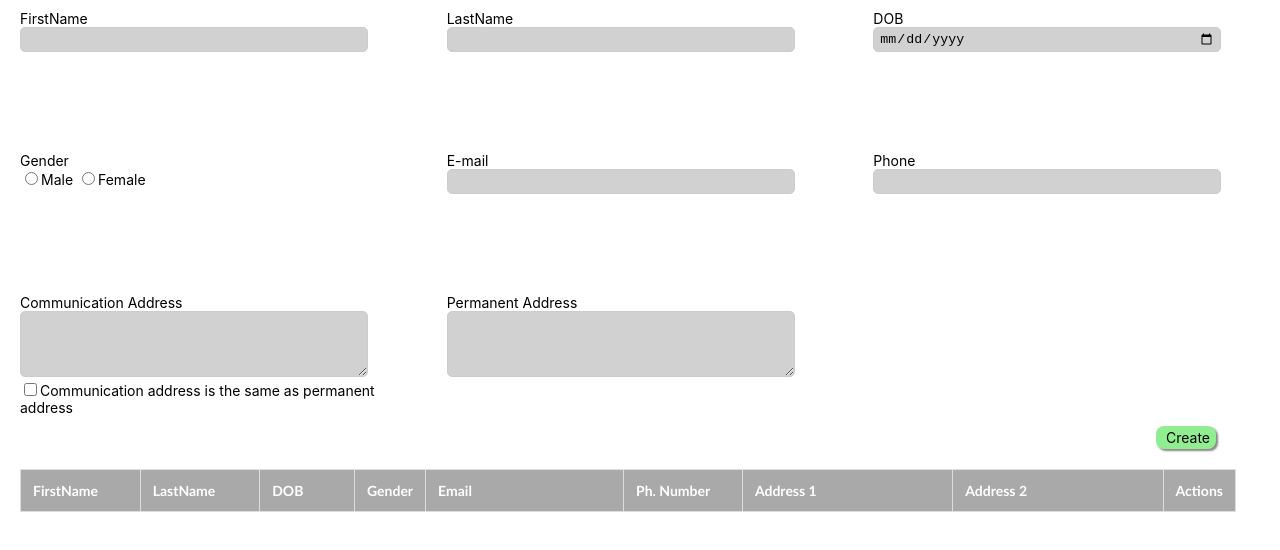
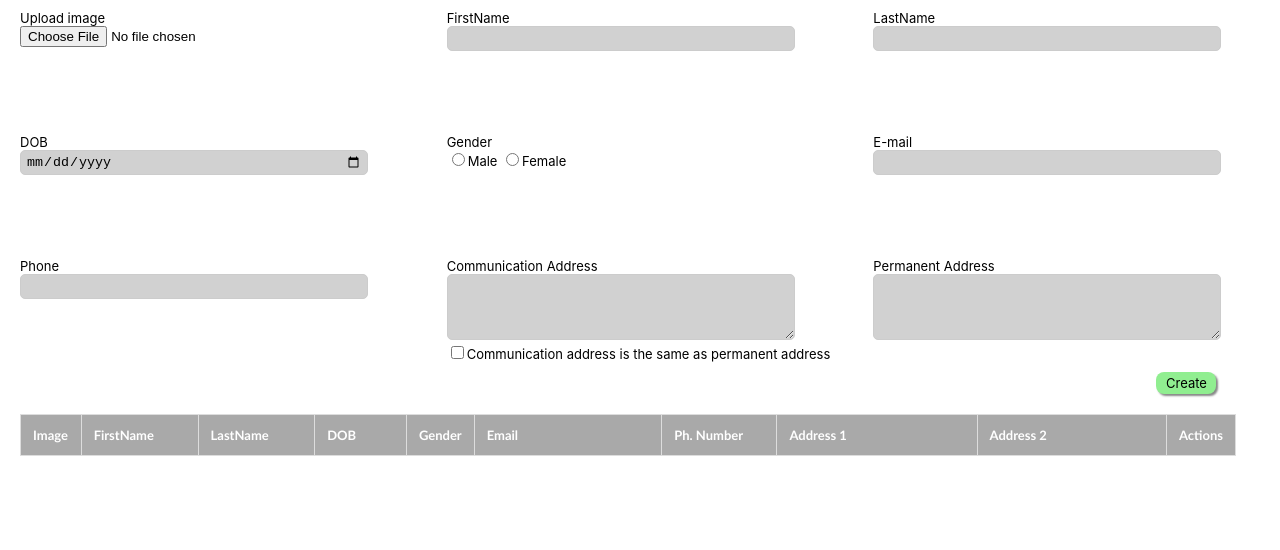
Before and after one commit to Dhanasekarextends/basic-crud, a React (Create React App) app: page / in a window 1280 px wide. Shown: the top 550 px of the page. Built offline with nearby package versions, Linux system fonts and the light colour scheme.

Commit message:
no file chosen pending

```diff
--- a/src/App.css
+++ b/src/App.css
@@ -4,7 +4,7 @@
 .wrapper {
   height: auto;
   width: 100%;
-  font-size: 14px;
+  font-size: 13px;
 }
 
 .grid-view {
@@ -123,3 +123,8 @@ input[type="number"]::-webkit-outer-spin-button {
   font-size: 20px;
   width: 100%;
 }
+
+.selected-image{
+  height: auto;
+  width: 40px;
+}
--- a/src/App.js
+++ b/src/App.js
@@ -20,7 +20,8 @@ class App extends Component {
       email: "",
       phone: "",
       commAdd: "",
-      perAdd: ""
+      perAdd: "",
+      selectedImage: ""
     },
     errorMsgs: {
       firstName: "",
@@ -29,7 +30,8 @@ class App extends Component {
       email: "",
       phone: "",
       commAdd: "",
-      perAdd: ""
+      perAdd: "",
+      selectedImage: ""
     },
     row: []
   };
@@ -78,7 +80,8 @@ class App extends Component {
         email: "",
         phone: "",
         commAdd: "",
-        perAdd: ""
+        perAdd: "",
+        selectedImage: ""
       }
     });
     console.log(this.state.row);
@@ -106,6 +109,7 @@ class App extends Component {
         case key:
           errorMsgs[key] =
             userDetails[key] === "" ? "*" + key + " field can't be blank" : "";
+          console.log(key);
           break;
         default:
       }
@@ -123,6 +127,12 @@ class App extends Component {
       check = true;
     }
 
+    if (userDetails.selectedImage.length==0) {
+      errorMsgs["selectedImage"] = "Select an image";
+      check = true;
+    }
+    console.log(userDetails.selectedImage.length)
+
     this.setState({
       errorMsgs
     });
@@ -136,7 +146,7 @@ class App extends Component {
       userDetails.perAdd = event.target.value;
     }
     this.setState({ userDetails });
-    console.log(userDetails)
+    console.log(userDetails);
   };
 
   deleteRow = key => {
@@ -154,17 +164,37 @@ class App extends Component {
     let row = this.state.row;
     let update = true;
     let userDetails = this.state.userDetails;
-    userDetails = {...row[key]};
+    userDetails = { ...row[key] };
     this.setState({
       update,
       userDetails
     });
   };
 
+  fileSelected = (key, event) => {
+    let userDetails = this.state.userDetails;
+    userDetails.selectedImage = URL.createObjectURL(event.target.files[0]);
+    this.setState({
+      userDetails
+    });
+    console.log(event.target);
+  };
+
   render() {
     return (
       <div className="wrapper">
         <div className="grid-view">
+          <div className="grid-items">
+            Upload image
+            <br />
+            <input
+              type="file"
+              name="pic"
+              accept="image/*"
+              onChange={e => this.fileSelected("selectedImage", e)}
+            />
+            <div className="error-msg">{this.state.errorMsgs.selectedImage}</div>
+          </div>
           <div className="grid-items">
             FirstName
             <br />
@@ -242,7 +272,7 @@ class App extends Component {
             <div>
               <CheckBox
                 value={"perAdd"}
-                checked = {this.state.sameAdd}
+                checked={this.state.sameAdd}
                 onChange={event => this.perAdd(event)}
               />
               Communication address is the same as permanent address
--- a/src/components/table.js
+++ b/src/components/table.js
@@ -6,6 +6,7 @@ class TableClass extends Component {
       console.log(userDetails)
       return (
         <tr key={userDetails.id}>
+          <td><img className="selected-image" src={userDetails.selectedImage} /></td>
           <td>{userDetails.firstName}</td>
           <td>{userDetails.lastName}</td>
           <td>{userDetails.dob}</td>
@@ -37,6 +38,7 @@ class TableClass extends Component {
       <div>
         <table className="table-class">
           <colgroup>
+            <col width="5%" />
             <col width="10%" />
             <col width="10%" />
             <col width="8%" />
@@ -49,6 +51,7 @@ class TableClass extends Component {
           </colgroup>
           <thead>
             <tr>
+              <th>Image</th>
               <th>FirstName</th>
               <th>LastName</th>
               <th>DOB</th>
```
